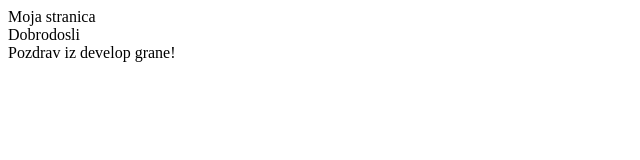
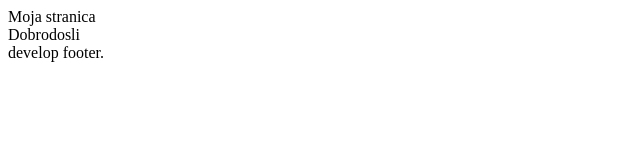
Before and after one commit to fordns/git-vezba, a plain HTML site: page index.html in a window 1280 px wide. Shown: the whole page, without its empty margins (0-640 px from the left). Drawn offline with Linux system fonts and the light colour scheme.

Commit message:
Develop konflit

```diff
--- a/index.html
+++ b/index.html
@@ -6,7 +6,7 @@
 <body>
 <header>Moja stranica</header>
 <main>Dobrodosli</main>
-<footer>Pozdrav iz develop grane!</footer>
+<footer>develop footer.</footer>
 </main>
 </body>
 </html>
```
